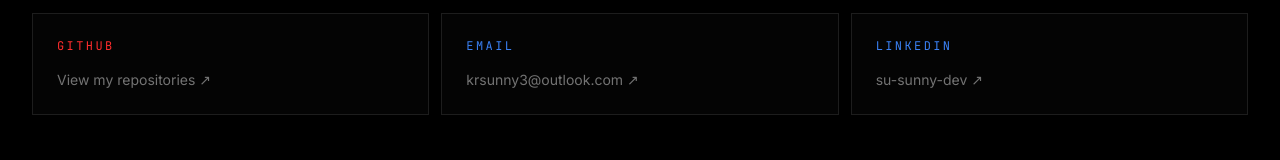
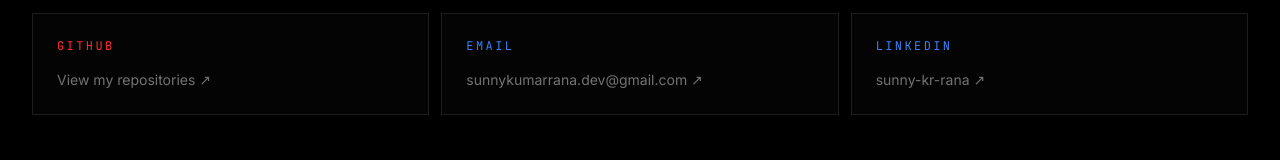
Before and after one commit to sunny-kumar-rana/portfolio, a React app: page / in a window 1280 px wide. Shown: the part 4892-5052 px from the top of the page. Built offline with nearby package versions, Linux system fonts and the light colour scheme; the HTML template or start-up script is replaced by a standard one.

Commit message:
update contacts detail

```diff
--- a/src/components/Contact.jsx
+++ b/src/components/Contact.jsx
@@ -37,7 +37,7 @@
                     </a>
 
                     <a
-                        href="mailto:krsunny3@outlook.com"
+                        href="mailto:sunnykumarrana.dev@gmail.com"
                         className="group border border-white/10 bg-neutral-950/40 p-6 transition-all duration-300 hover:-translate-y-0.5 hover:border-accent-blue/30"
                     >
                         <p className="font-mono text-xs tracking-[0.2em] text-accent-blue">
@@ -45,12 +45,12 @@
                         </p>
 
                         <p className="mt-4 text-sm text-neutral-500 transition-colors duration-300 group-hover:text-neutral-300">
-                            krsunny3@outlook.com ↗
+                            sunnykumarrana.dev@gmail.com ↗
                         </p>
                     </a>
 
                     <a
-                        href="https://www.linkedin.com/in/su-sunny-dev/"
+                        href="https://www.linkedin.com/in/sunny-kr-rana/"
                         target="_blank"
                         rel="noreferrer"
                         className="group border border-white/10 bg-neutral-950/40 p-6 transition-all duration-300 hover:-translate-y-0.5 hover:border-accent-blue/30"
@@ -60,7 +60,7 @@
                         </p>
 
                         <p className="mt-4 text-sm text-neutral-500 transition-colors duration-300 group-hover:text-neutral-300">
-                            su-sunny-dev ↗
+                            sunny-kr-rana ↗
                         </p>
                     </a>
                 </div>
--- a/src/components/Footer.jsx
+++ b/src/components/Footer.jsx
@@ -17,14 +17,14 @@
                     </a>
 
                     <a
-                        href="mailto:krsunny3@outlook.com"
+                        href="mailto:sunnykumarrana.dev@gmail.com"
                         className="transition-colors hover:text-accent-blue"
                     >
                         Email ↗
                     </a>
 
                     <a
-                        href="https://www.linkedin.com/in/su-sunny-dev/"
+                        href="https://www.linkedin.com/in/sunny-kr-rana/"
                         target="_blank"
                         rel="noreferrer"
                         className="transition-colors hover:text-accent-blue"
```
